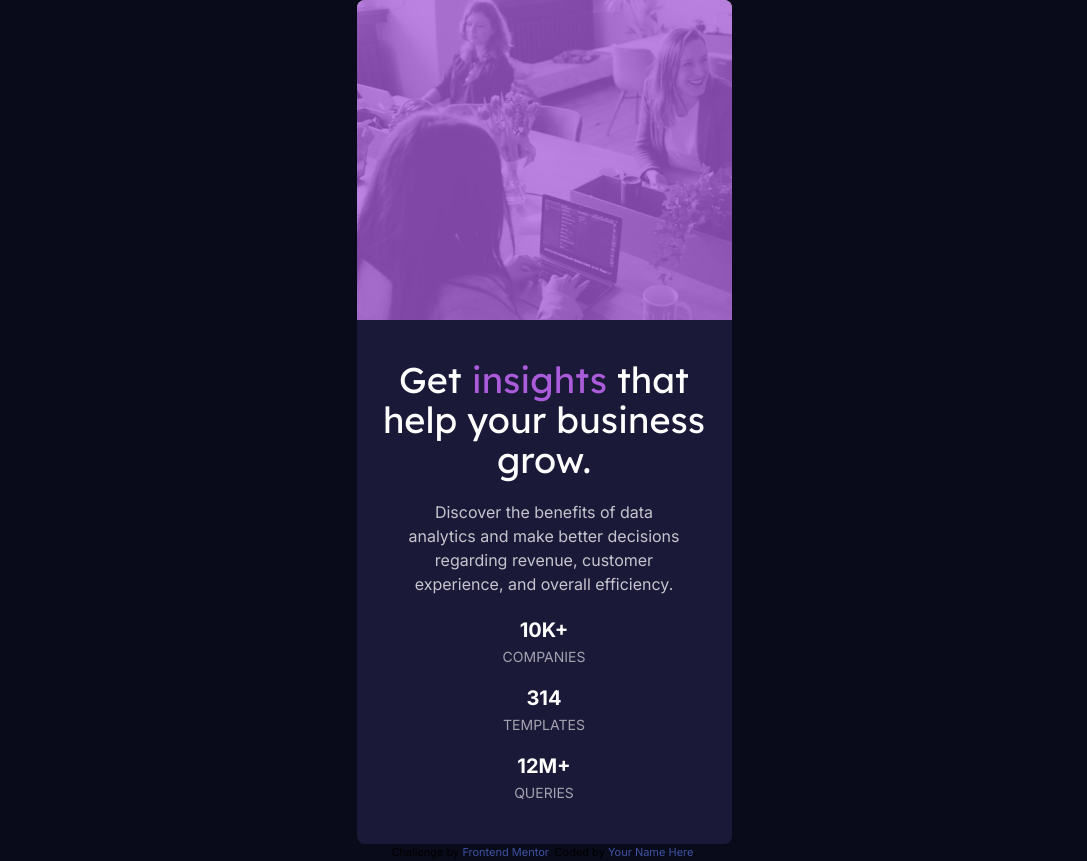
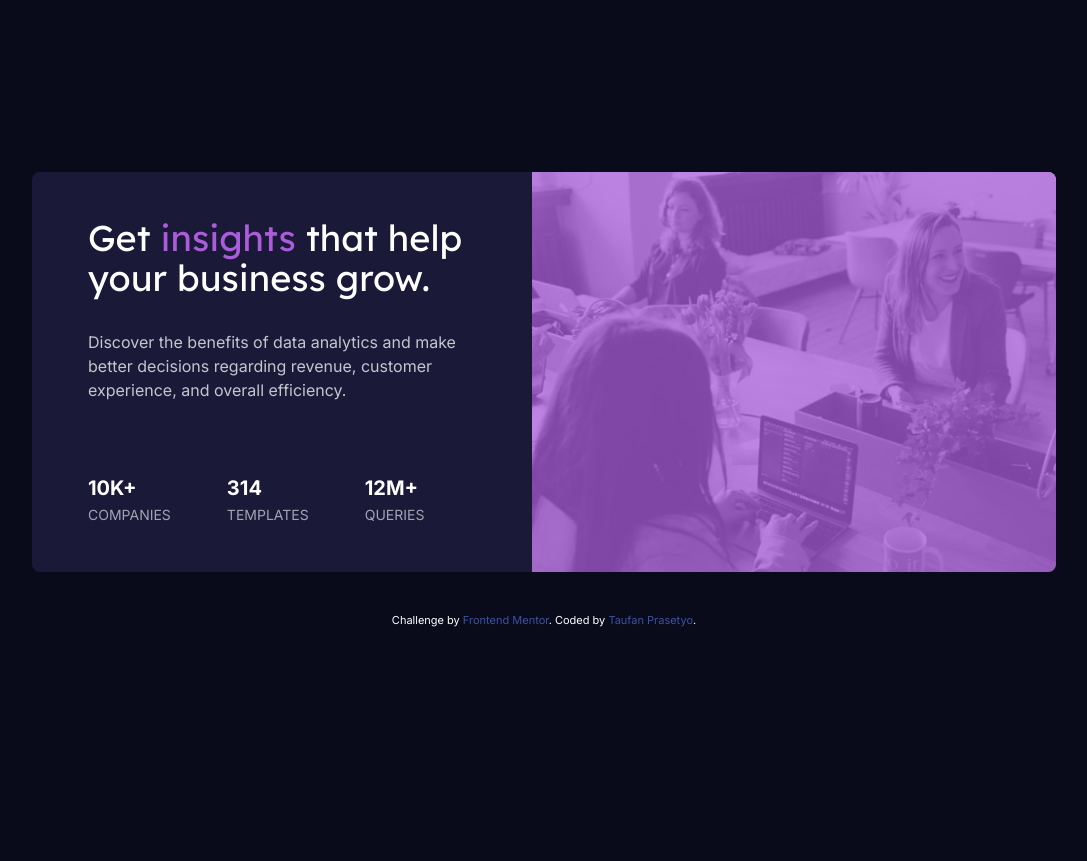
Before and after one commit to taufanbasri/stats-preview, a website: page index.html in a window 1280 px wide. Shown: the whole page, without its empty margins (96-1183 px from the left). After the commit the page ends 800 px from the top, so only its background shows below. Drawn offline with Linux system fonts and the light colour scheme.

Commit message:
Desktop design

```diff
--- a/index.html
+++ b/index.html
@@ -21,21 +21,21 @@
     .attribution a { color: hsl(228, 45%, 44%); }
   </style>
 </head>
-<body class="mx-auto min-h-screen flex flex-col items-center justify-center object-center font-inter bg-dark-blue">
+<body class="mx-auto min-h-screen flex flex-col items-center justify-center object-center font-inter bg-dark-blue gap-10">
 
-  <main class="max-w-[375px] rounded-lg overflow-hidden items-center bg-desaturated-blue">
-    <header class="bg-[url('./images/image-header-mobile.jpg')] bg-cover h-80">
+  <main class="max-w-[375px] rounded-lg overflow-hidden items-center bg-desaturated-blue lg:max-w-5xl lg:flex lg:flex-row-reverse">
+    <header class="bg-[url('./images/image-header-mobile.jpg')] lg:bg-[url('./images/image-header-desktop.jpg')] bg-cover h-80 lg:h-[400px] lg:w-[540px]">
       <div class="h-full bg-soft-violet bg-opacity-75"></div>
     </header>
 
-    <section class="flex flex-col items-center text-center gap-5 px-5 py-10">
+    <section class="flex flex-col items-center text-center gap-5 px-5 py-10 lg:w-1/2 lg:items-start lg:text-left lg:px-14 lg:gap-8">
       <h1 class="font-lexend text-white text-4xl">Get <span class="text-soft-violet">insights</span> that help your business grow.</h1>
 
-      <p class="text-white-trans-75 px-7">
+      <p class="text-white-trans-75 px-7 lg:px-0 lg:pb-10">
         Discover the benefits of data analytics and make better decisions regarding revenue, customer experience, and overall efficiency.
       </p>
 
-      <div class="flex flex-col gap-4 text-white-trans-60 uppercase">
+      <div class="flex flex-col gap-4 text-white-trans-60 uppercase lg:flex-row lg:space-x-10">
         <div>
           <h3 class="text-white text-xl font-bold">10k+</h3>
           <span class="text-sm">companies</span>
@@ -52,9 +52,9 @@
     </section>
   </main>
 
-  <div class="attribution">
+  <div class="attribution text-white">
     Challenge by <a href="https://www.frontendmentor.io?ref=challenge" target="_blank">Frontend Mentor</a>.
-    Coded by <a href="#">Your Name Here</a>.
+    Coded by <a href="#">Taufan Prasetyo</a>.
   </div>
 </body>
 </html>
```
Also changed, not shown: styles.css.
